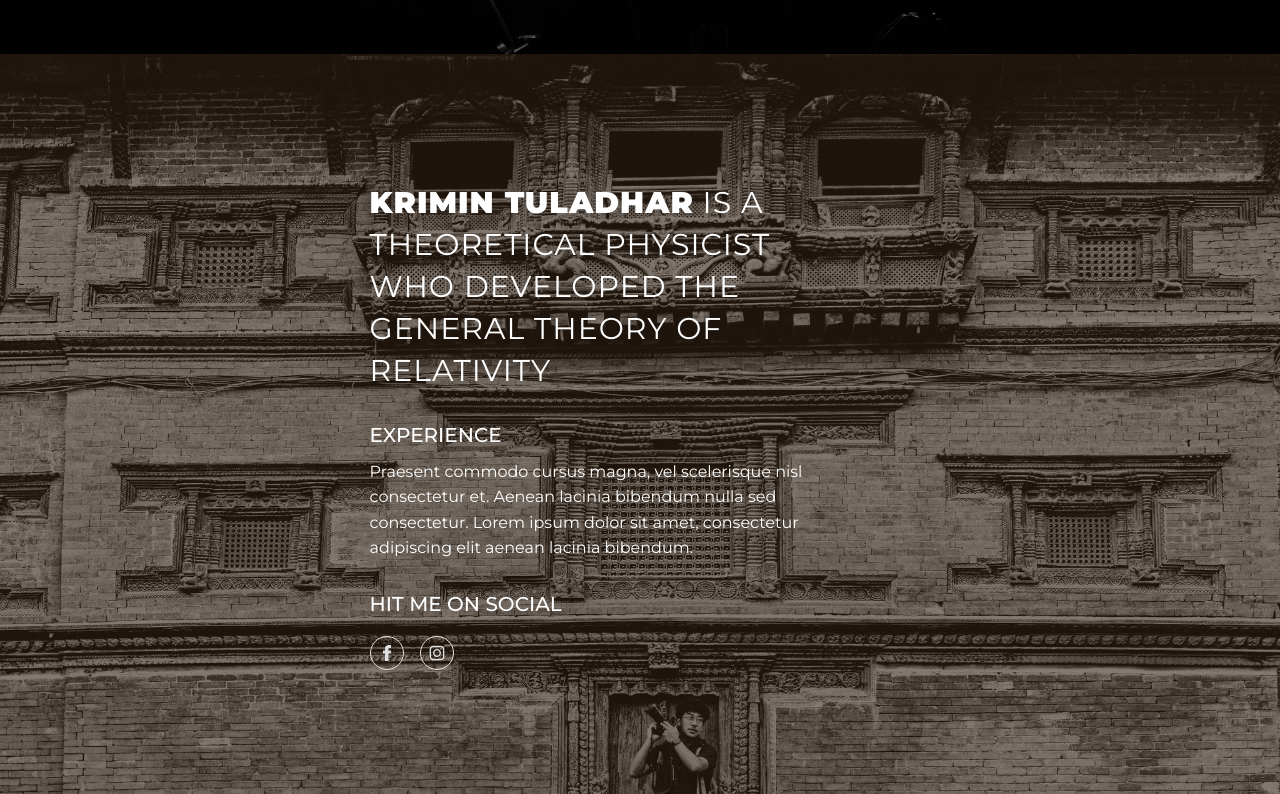
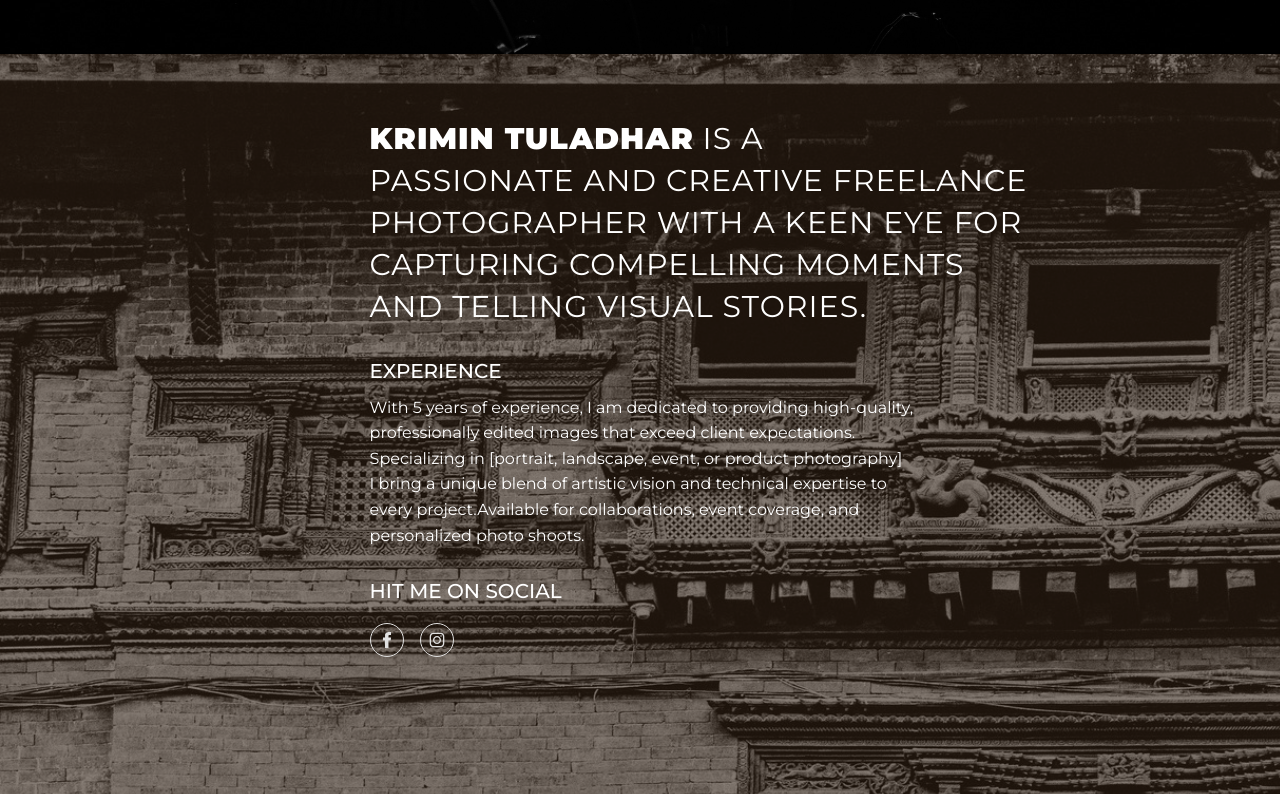
Before and after one commit to trickster1o1/krimin, a React (Create React App) app: page / in a window 1280 px wide. Shown: the part 746-1540 px from the top of the page. Built offline with nearby package versions, Linux system fonts and the light colour scheme.

Commit message:
SEO management

```diff
--- a/public/index.html
+++ b/public/index.html
@@ -7,38 +7,58 @@
     <meta name="theme-color" content="#000000" />
     <meta
       name="description"
-      content="Web site created using create-react-app"
+      content="Passionate and creative freelance photographer with a keen eye for capturing compelling moments and telling visual stories. Specializing in portrait, landscape, event, and product photography, I bring a unique blend of artistic vision and technical expertise to every project."
     />
+    <meta property="og:url" content="https://krimin.vercel.app" />
+    <meta property="og:type" content="website" />
+    <meta property="og:site_name" content="Krimin Tuladhar | Photographer" />
+    <meta
+      property="og:image"
+      content="https://krimin.vercel.app/static/media/a.1.a13fc1c0c2daa5c9dfaa.jpg"
+    />
+    <meta
+      property="og:image:secure_url"
+      content="https://krimin.vercel.app/static/media/a.1.a13fc1c0c2daa5c9dfaa.jpg"
+    />
+    <meta property="og:title" content="Krimin Tuladhar | Photographer" />
+    <meta
+      property="og:description"
+      content="Passionate and creative freelance photographer with a keen eye for capturing compelling moments and telling visual stories. Specializing in portrait, landscape, event, and product photography, I bring a unique blend of artistic vision and technical expertise to every project."
+    />
+    <meta name="twitter:card" content="summary_large_image" />
+    <meta name="twitter:title" content="Krimin Tuladhar | Photographer" />
+    <meta
+      name="twitter:description"
+      content="Passionate and creative freelance photographer with a keen eye for capturing compelling moments and telling visual stories. Specializing in portrait, landscape, event, and product photography, I bring a unique blend of artistic vision and technical expertise to every project."
+    />
+    <meta name="twitter:site" content="@_trick5t3r_" />
+    <meta
+      name="twitter:image"
+      content="https://krimin.vercel.app/static/media/a.1.a13fc1c0c2daa5c9dfaa.jpg"
+    />
+    <meta name="twitter:creator" content="@_trick5t3r_" />
+    <link rel="shortcut icon" href="%PUBLIC_URL%/ssp.png" />
+    <link rel="apple-touch-icon" href="%PUBLIC_URL%/ssp.png" />
     <link rel="apple-touch-icon" href="%PUBLIC_URL%/logo192.png" />
-    <!--
-      manifest.json provides metadata used when your web app is installed on a
-      user's mobile device or desktop. See https://developers.google.com/web/fundamentals/web-app-manifest/
-    -->
     <link rel="manifest" href="%PUBLIC_URL%/manifest.json" />
-    <!--
-      Notice the use of %PUBLIC_URL% in the tags above.
-      It will be replaced with the URL of the `public` folder during the build.
-      Only files inside the `public` folder can be referenced from the HTML.
-
-      Unlike "/favicon.ico" or "favicon.ico", "%PUBLIC_URL%/favicon.ico" will
-      work correctly both with client-side routing and a non-root public URL.
-      Learn how to configure a non-root public URL by running `npm run build`.
-    -->
-    <!-- <link rel="preconnect" href="https://fonts.googleapis.com" />
-    <link rel="preconnect" href="https://fonts.gstatic.com" crossorigin />
     <link
-      href="https://fonts.googleapis.com/css2?family=Montserrat:ital,wght@0,100..900;1,100..900&display=swap"
-      rel="preload" as="style"
+      rel="stylesheet"
+      href="https://fonts.googleapis.com/css2?family=Material+Symbols+Outlined:opsz,wght,FILL,GRAD@20..48,100..700,0..1,-50..200"
     />
     <link
-      href="https://fonts.googleapis.com/css2?family=Montserrat:ital,wght@0,100..900;1,100..900&display=swap"
+      href="https://fonts.googleapis.com/css?family=Montserrat:400,500,600,700,800,900"
+      rel="preload"
+      as="style"
+    />
+    <link
+      href="https://fonts.googleapis.com/css?family=Montserrat:400,500,600,700,800,900"
       rel="stylesheet"
-    /> -->
-    <link rel="stylesheet" href="https://fonts.googleapis.com/css2?family=Material+Symbols+Outlined:opsz,wght,FILL,GRAD@20..48,100..700,0..1,-50..200" />
-    <link href="https://fonts.googleapis.com/css?family=Montserrat:400,500,600,700,800,900" rel="preload" as="style">
-    <link href="https://fonts.googleapis.com/css?family=Montserrat:400,500,600,700,800,900" rel="stylesheet">
-      <link href="https://fonts.googleapis.com/css?family=Raleway:400,400i,500,700" rel="stylesheet">
-    <title>React App</title>
+    />
+    <link
+      href="https://fonts.googleapis.com/css?family=Raleway:400,400i,500,700"
+      rel="stylesheet"
+    />
+    <title>Krimin Tuladhar | Photographer</title>
   </head>
   <body>
     <noscript>You need to enable JavaScript to run this app.</noscript>
--- a/src/components/about.jsx
+++ b/src/components/about.jsx
@@ -9,7 +9,7 @@ export default function About() {
         scrollTrigger: {
           trigger: ".about-cont",
           start: "top 0",
-          end: 'bottom 100%',
+          end: "bottom 100%",
           toggleActions: "restart none reverse none",
         },
         duration: 0,
@@ -23,15 +23,24 @@ export default function About() {
     <div className="about-cont" id="about">
       <div>
         <p className="header-para">
-          <strong>Krimin Tuladhar</strong> IS A <br /> THEORETICAL PHYSICIST{" "}
-          <br /> WHO DEVELOPED THE <br /> GENERAL THEORY OF <br /> RELATIVITY
+          <strong>Krimin Tuladhar</strong> IS A <br />
+          {/* THEORETICAL PHYSICIST{" "}
+          <br /> WHO DEVELOPED THE <br /> GENERAL THEORY OF <br /> RELATIVITY */}
+          Passionate and creative freelance
+          <br /> photographer with a keen eye for <br />
+          capturing compelling moments <br /> and telling visual stories.
+          {/* Passionate and creative freelance photographer with a keen eye for
+          capturing compelling moments and telling visual stories. Specializing
+          in [portrait, landscape, event, or
+          product photography], I bring a unique blend of artistic vision and
+          technical expertise to every project */}
         </p>
         <p>
           <h4>Experience</h4>
-          Praesent commodo cursus magna, vel scelerisque nisl <br /> consectetur
-          et. Aenean lacinia bibendum nulla sed <br /> consectetur. Lorem ipsum
-          dolor sit amet, consectetur <br /> adipiscing elit aenean lacinia
-          bibendum.
+          With 5 years of experience, I am dedicated to providing high-quality,<br /> professionally edited images that exceed client expectations. <br />
+          Specializing in [portrait, landscape, event, or product photography]{" "}
+          <br /> I bring a unique blend of artistic vision and technical
+          expertise to  <br />every project.Available for collaborations, event coverage, and <br /> personalized photo shoots.
         </p>
         <p>
           <h4>HIT ME ON SOCIAL</h4>
--- a/src/components/contact.jsx
+++ b/src/components/contact.jsx
@@ -13,8 +13,8 @@ export default function Contact() {
       <div className="contact-info">
         <span>CONTACT INFO</span>
         <strong>E</strong> : contact@email.me <br />
-        <strong>P</strong> : (513) 352-3209s <br />
-        <strong>A</strong> : Edwards Cincinnati, OH 45209 USA
+        <strong>P</strong> : +977 9810116104 <br />
+        <strong>A</strong> : Tridevi Sadak, Thamel, Kathmandu
       </div>
       <div className="contact-media">
         hit me on social media
--- a/src/index.css
+++ b/src/index.css
@@ -95,7 +95,6 @@ nav {
   text-transform: uppercase;
   text-align: center;
   font-size: 1rem;
-  cursor: pointer;
   padding: 0;
   list-style-type: none;
 } .mobile-nav li {
@@ -432,9 +431,11 @@ nav {
 }
 
 
-@media only screen and (max-height: 670px) {
+@media only screen and (max-height: 850px) {
   .about-cont > div {
     margin: 5% 0 2em 23.1em;
+  } .about-cont {
+    height: 180vh !important;
   }
 }
 
```
